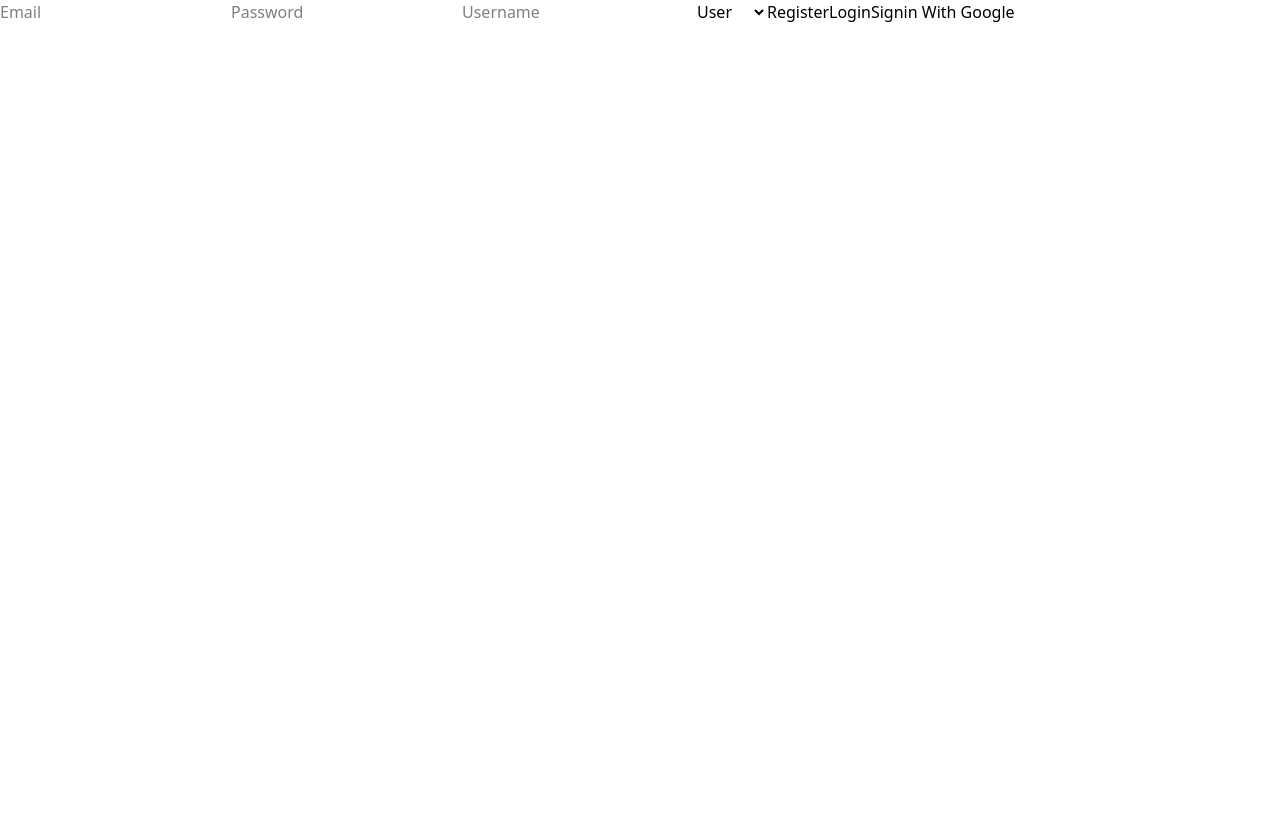
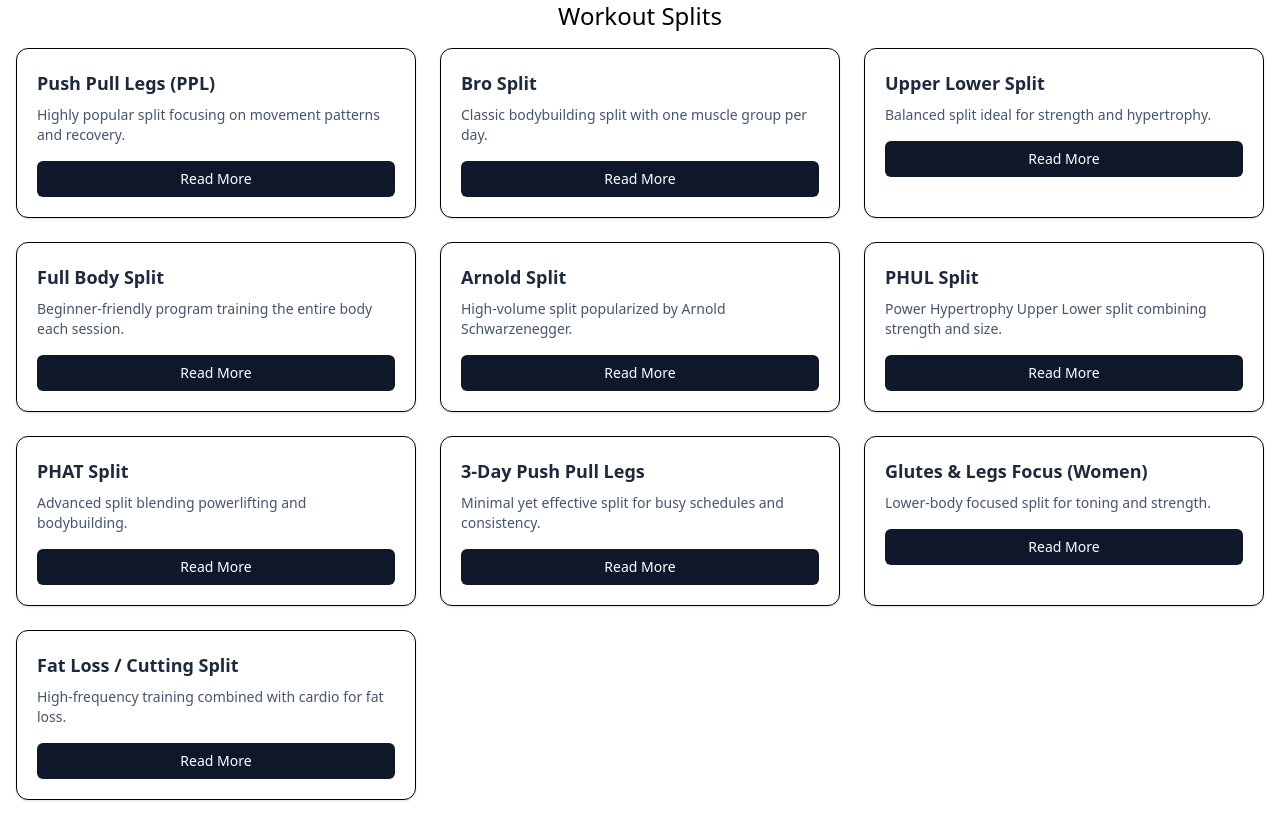
Before and after one commit to kvkvarma/METRIFLEX, a React (Vite) app in the folder client/: page /workout-splits in a window 1280 px wide. Built offline with nearby package versions, Linux system fonts and the light colour scheme.

Commit message:
Created Navigation and implemented workout Split Functionality

```diff
--- a/client/package.json
+++ b/client/package.json
@@ -15,6 +15,10 @@
     "firebase": "^12.7.0",
     "react": "^19.2.0",
     "react-dom": "^19.2.0",
+    "react-is": "^19.2.3",
+    "react-loading-indicators": "^1.0.1",
+    "react-router-dom": "^7.11.0",
+    "recharts": "^3.6.0",
     "tailwindcss": "^4.1.18"
   },
   "devDependencies": {
--- a/client/src/App.jsx
+++ b/client/src/App.jsx
@@ -1,18 +1,21 @@
 import React from 'react';
-import { useState } from 'react'
-
 import './App.css'
-
+import { Routes, Route } from "react-router-dom";
 import Login from './components/Login';
+import Dashboard from './components/Dashboard';
+import WorkoutSplit from './components/WorkoutSplit';
 import Macros from './components/Macros';
-import Dashboard from './components/Dashboard';
 
 function App() {
   return (
-    <div className="App">
-      <Login />
-    </div>
-  )
+    <Routes>
+      <Route path="/" element={<Login />} />
+      <Route path="/dashboard" element={<Dashboard />} />
+      {/* <Route path="/trainers" element={<Trainers />} /> */}
+      <Route path="/workout-splits" element={<WorkoutSplit />} />
+      <Route path="/macros" element={<Macros />} />
+    </Routes>
+  );
 }
 
-export default App
+export default App;
--- a/client/src/components/Login.jsx
+++ b/client/src/components/Login.jsx
@@ -5,75 +5,198 @@ import axios from 'axios';
 import { useAuth } from '../../context/AuthContext';
 import Dashboard from './Dashboard';
 import Macros from './Macros';
+import WorkoutSplit from './WorkoutSplit';
 
 const Login = () => {
-  const [loggedIn, setLoggedIn] = useState(false);
+  const [mode, setMode] = useState("login");
+  const [loggedIn, setLoggedIn] = useState(true);
+
+  //const [showLoader,setShowLoader] = useState(false);
+
   const { setUser } = useAuth();
   const [email, setEmail] = useState("");
   const [password, setPassword] = useState("");
   const [username, setUsername] = useState("");
   const [role, setRole] = useState("user");
 
-  const handleRegister = async()=>{
-    try{
-      const userCredential = await createUserWithEmailAndPassword(auth,email,password);
+  const handleRegister = async () => {
+    try {
+      const userCredential = await createUserWithEmailAndPassword(
+        auth,
+        email,
+        password
+      );
       const token = await userCredential.user.getIdToken();
-      await axios.post('http://localhost:8080/auth/register',{token,email,username,role});
-      console.log("User registered token sent to server");
+      await axios.post("http://localhost:8080/auth/register", {
+        token,
+        email,
+        username,
+        role
+      });
+      setUser({ uid: userCredential.user.uid });
+
+      // setShowLoader(true);
+      // setTimeout(()=>{
+      //   setShowLoader(false);
+      //   setLoggedIn(true);
+      // },3000)
+
       setLoggedIn(true);
+    } catch (error) {
+      console.error(error.code, error.message);
     }
-    catch(error){
-      console.error(error.code,error.message);
+  };
+
+  const handleLogin = async () => {
+    try {
+      const userLoggedIn = await signInWithEmailAndPassword(
+        auth,
+        email,
+        password
+      );
+      const token = await userLoggedIn.user.getIdToken();
+      await axios.post("http://localhost:8080/auth/login", { token });
+      setUser({ uid: userLoggedIn.user.uid });
+
+      //  setShowLoader(true);
+      // setTimeout(()=>{
+      //   setShowLoader(false);
+      //   setLoggedIn(true);
+      // },3000)
+
+      setLoggedIn(true);
+    } catch (error) {
+      console.error(error.code, error.message);
     }
-  }
+  };
 
-  const handleLogin = async()=>{
-    try{
-      const userLoggedIn = await signInWithEmailAndPassword(auth,email,password);
-      setUser({uid: userLoggedIn.user.uid});
-      const token = await userLoggedIn.user.getIdToken();
-      const userDetails = await axios.post('http://localhost:8080/auth/login',{token});
-      console.log(userDetails.data);
+  const googleSignin = async () => {
+    try {
+      const provider = new GoogleAuthProvider();
+      const userCredential = await signInWithPopup(auth, provider);
+
+      const token = await userCredential.user.getIdToken();
+
+      await axios.post("http://localhost:8080/auth/googleSignin", { token });
+
+      setUser({ uid: userCredential.user.uid });
+
+      //  setShowLoader(true);
+      // setTimeout(()=>{
+      //   setShowLoader(false);
+      //   setLoggedIn(true);
+      // },3000)
+
       setLoggedIn(true);
+    } catch (error) {
+      console.error(error.code, error.message);
     }
-    catch(error){
-      console.error(error.code,error.message);
-    }
-  }
+  };
 
-  const googleSignin = async()=>{
-    try{
-      const provider = new GoogleAuthProvider();
-      const userCredential = await signInWithPopup(auth,provider);
-      const token = await userCredential.user.getIdToken();
-      setUser({uid: userCredential.user.uid});
-      const userDeatils = await axios.post('http://localhost:8080/auth/googleSignin',{token});
-      console.log(userDeatils.data);
-      setLoggedIn(true);
-    }
-    catch(error){
-      console.error(error.code,error.message);
-    }
-  }
+  // {showLoader && (
+  //     <BlinkBlur
+  //       color="#32cd32"
+  //       size="medium"
+  //       text="Logging you in..."
+  //       textColor="#000"
+  //     />
+  //   )}
+
+  if (loggedIn) return <Dashboard />;
 
   return (
-    <>
-    {loggedIn ? <Dashboard />:
-    <>
-      <input type="text" placeholder="Email" value={email} onChange={(e)=>setEmail(e.target.value)} />
-      <input type="password" placeholder="Password" value={password} onChange={(e)=>setPassword(e.target.value)} />
-      <input type="text" placeholder="Username" value={username} onChange={(e)=>setUsername(e.target.value)} />
-      <select name="role" id="role" value={role} onChange={(e)=>setRole(e.target.value)}>
-        <option value="user">User</option>
-        <option value="trainer">Trainer</option>
-      </select>
-      <button onClick={handleRegister}>Register</button>
-      <button onClick={handleLogin}>Login</button>
-      <button onClick={googleSignin}>Signin With Google</button>
-    </>
-  }
-    </>
-  )
-}
+    <div className="min-h-screen flex items-center justify-center bg-gray-100">
+      <div className="w-full max-w-md bg-white p-6 rounded-lg shadow-md">
+        <h2 className="text-2xl font-bold text-center mb-6">
+          {mode === "login" ? "Login" : "Register"}
+        </h2>
 
-export default Login
+        <input
+          type="email"
+          placeholder="Email"
+          className="w-full mb-3 p-2 border rounded"
+          value={email}
+          onChange={(e) => setEmail(e.target.value)}
+        />
+
+        <input
+          type="password"
+          placeholder="Password"
+          className="w-full mb-3 p-2 border rounded"
+          value={password}
+          onChange={(e) => setPassword(e.target.value)}
+        />
+
+        {mode === "register" && (
+          <>
+            <input
+              type="text"
+              placeholder="Username"
+              className="w-full mb-3 p-2 border rounded"
+              value={username}
+              onChange={(e) => setUsername(e.target.value)}
+            />
+
+            <select
+              className="w-full mb-3 p-2 border rounded"
+              value={role}
+              onChange={(e) => setRole(e.target.value)}
+            >
+              <option value="user">User</option>
+              <option value="trainer">Trainer</option>
+            </select>
+          </>
+        )}
+
+        {mode === "login" ? (
+          <button
+            onClick={handleLogin}
+            className="cursor-pointer w-full bg-blue-600 text-white py-2 rounded mb-3"
+          >
+            Login
+          </button>
+        ) : (
+          <button
+            onClick={handleRegister}
+            className="cursor-pointer w-full bg-green-600 text-white py-2 rounded mb-3"
+          >
+            Register
+          </button>
+        )}
+
+        <button
+          onClick={googleSignin}
+          className="cursor-pointer w-full border py-2 rounded mb-4 flex justify-center"
+        >
+          Continue with Google
+        </button>
+
+        <p className="text-center text-sm">
+          {mode === "login" ? (
+            <>
+              Don’t have an account?{" "}
+              <span
+                className="text-blue-600 cursor-pointer"
+                onClick={() => setMode("register")}
+              >
+                Register
+              </span>
+            </>
+          ) : (
+            <>
+              Already have an account?{" "}
+              <span
+                className="text-blue-600 cursor-pointer"
+                onClick={() => setMode("login")}
+              >
+                Login
+              </span>
+            </>
+          )}
+        </p>
+      </div>
+    </div>
+  );
+};
+
+export default Login;
--- /dev/null
+++ b/client/src/components/WorkoutSplit.jsx
@@ -0,0 +1,199 @@
+import React, { useState } from "react";
+
+const splitsData = [
+  {
+    id: 1,
+    title: "Push Pull Legs (PPL)",
+    description:
+      "Highly popular split focusing on movement patterns and recovery.",
+    days: [
+      { day: "Day 1", muscles: "Chest, Shoulders, Triceps" },
+      { day: "Day 2", muscles: "Back, Biceps" },
+      { day: "Day 3", muscles: "Legs & Core" },
+      { day: "Day 4", muscles: "Rest / Repeat" }
+    ]
+  },
+  {
+    id: 2,
+    title: "Bro Split",
+    description:
+      "Classic bodybuilding split with one muscle group per day.",
+    days: [
+      { day: "Day 1", muscles: "Chest" },
+      { day: "Day 2", muscles: "Back" },
+      { day: "Day 3", muscles: "Shoulders" },
+      { day: "Day 4", muscles: "Arms" },
+      { day: "Day 5", muscles: "Legs" }
+    ]
+  },
+  {
+    id: 3,
+    title: "Upper Lower Split",
+    description:
+      "Balanced split ideal for strength and hypertrophy.",
+    days: [
+      { day: "Day 1", muscles: "Upper Body" },
+      { day: "Day 2", muscles: "Lower Body" },
+      { day: "Day 3", muscles: "Rest" },
+      { day: "Day 4", muscles: "Upper Body" },
+      { day: "Day 5", muscles: "Lower Body" }
+    ]
+  },
+  {
+    id: 4,
+    title: "Full Body Split",
+    description:
+      "Beginner-friendly program training the entire body each session.",
+    days: [
+      { day: "Day 1", muscles: "Full Body" },
+      { day: "Day 3", muscles: "Full Body" },
+      { day: "Day 5", muscles: "Full Body" }
+    ]
+  },
+  {
+    id: 5,
+    title: "Arnold Split",
+    description:
+      "High-volume split popularized by Arnold Schwarzenegger.",
+    days: [
+      { day: "Day 1", muscles: "Chest & Back" },
+      { day: "Day 2", muscles: "Shoulders & Arms" },
+      { day: "Day 3", muscles: "Legs" },
+      { day: "Day 4", muscles: "Chest & Back" },
+      { day: "Day 5", muscles: "Shoulders & Arms" }
+    ]
+  },
+  {
+    id: 6,
+    title: "PHUL Split",
+    description:
+      "Power Hypertrophy Upper Lower split combining strength and size.",
+    days: [
+      { day: "Day 1", muscles: "Upper Power" },
+      { day: "Day 2", muscles: "Lower Power" },
+      { day: "Day 3", muscles: "Rest" },
+      { day: "Day 4", muscles: "Upper Hypertrophy" },
+      { day: "Day 5", muscles: "Lower Hypertrophy" }
+    ]
+  },
+  {
+    id: 7,
+    title: "PHAT Split",
+    description:
+      "Advanced split blending powerlifting and bodybuilding.",
+    days: [
+      { day: "Day 1", muscles: "Upper Power" },
+      { day: "Day 2", muscles: "Lower Power" },
+      { day: "Day 3", muscles: "Back & Shoulders Hypertrophy" },
+      { day: "Day 4", muscles: "Chest & Arms Hypertrophy" },
+      { day: "Day 5", muscles: "Legs Hypertrophy" }
+    ]
+  },
+  {
+    id: 8,
+    title: "3-Day Push Pull Legs",
+    description:
+      "Minimal yet effective split for busy schedules and consistency.",
+    days: [
+      { day: "Day 1", muscles: "Push Muscles" },
+      { day: "Day 2", muscles: "Pull Muscles" },
+      { day: "Day 3", muscles: "Legs" }
+    ]
+  },
+  {
+    id: 9,
+    title: "Glutes & Legs Focus (Women)",
+    description:
+      "Lower-body focused split for toning and strength.",
+    days: [
+      { day: "Day 1", muscles: "Glutes & Hamstrings" },
+      { day: "Day 2", muscles: "Upper Body" },
+      { day: "Day 3", muscles: "Glutes & Quads" },
+      { day: "Day 4", muscles: "Core & Conditioning" }
+    ]
+  },
+  {
+    id: 10,
+    title: "Fat Loss / Cutting Split",
+    description:
+      "High-frequency training combined with cardio for fat loss.",
+    days: [
+      { day: "Day 1", muscles: "Upper Body + Cardio" },
+      { day: "Day 2", muscles: "Lower Body + Cardio" },
+      { day: "Day 3", muscles: "HIIT & Core" },
+      { day: "Day 4", muscles: "Full Body" }
+    ]
+  }
+];
+
+const WorkoutSplit = () => {
+  const [selectedSplit, setSelectedSplit] = useState(null);
+
+  return (
+    <>
+      {/* GRID OF CARDS */}
+    <h1 className="flex justify-center text-2xl">Workout Splits</h1>
+      <div className="grid grid-cols-1 sm:grid-cols-2 lg:grid-cols-3 gap-6 p-4">
+        {splitsData.map((split) => (
+          <div
+            key={split.id}
+            className="bg-white border rounded-xl shadow-sm p-5 flex flex-col"
+          >
+            <h3 className="text-lg font-semibold text-slate-800">
+              {split.title}
+            </h3>
+            <p className="text-sm text-slate-600 mt-2 flex">
+              {split.description}
+            </p>
+
+            <button
+              onClick={() => setSelectedSplit(split)}
+              className="mt-4 rounded-md bg-slate-900 py-2 text-white text-sm hover:bg-slate-700 transition cursor-pointer"
+            >
+              Read More
+            </button>
+          </div>
+        ))}
+      </div>
+
+      {/* MODAL */}
+      {selectedSplit && (
+        <div className="fixed inset-0 z-50 flex items-center justify-center bg-black/60 px-4">
+          <div className="bg-white rounded-xl w-full max-w-xl shadow-lg">
+            {/* Header */}
+            <div className="flex justify-between items-center p-4 border-b">
+              <h2 className="text-lg font-semibold">
+                {selectedSplit.title}
+              </h2>
+            </div>
+
+            {/* Content */}
+            <div className="p-5 space-y-3">
+              {selectedSplit.days.map((item, index) => (
+                <div
+                  key={index}
+                  className="flex justify-between bg-slate-100 p-3 rounded-md text-sm"
+                >
+                  <span className="font-medium">{item.day}</span>
+                  <span className="text-slate-700">{item.muscles}</span>
+                </div>
+              ))}
+            </div>
+
+            {/* Footer */}
+            <div className="p-4 border-t flex justify-center">
+              <button
+                onClick={() => setSelectedSplit(null)}
+                className="bg-red-900 text-white px-4 py-2 rounded-md text-sm hover:bg-red-950"
+              >
+                Close
+              </button>
+            </div>
+          </div>
+        </div>
+      )}
+    </>
+  );
+};
+
+export default WorkoutSplit;
--- a/client/src/main.jsx
+++ b/client/src/main.jsx
@@ -4,11 +4,14 @@ import { createRoot } from 'react-dom/client'
 import './index.css'
 import App from './App.jsx'
 import { AuthProvider } from '../context/AuthContext.jsx'
+import { BrowserRouter } from "react-router-dom";
 
 createRoot(document.getElementById('root')).render(
   <StrictMode>
     <AuthProvider>
-      <App />
+      <BrowserRouter>
+        <App />
+      </BrowserRouter>
     </AuthProvider>
   </StrictMode>,
 )
```
Also changed, not shown: client/src/components/Dashboard.jsx (+31 -1 lines), 1 other file (tests, documents, lock files or other folders).
